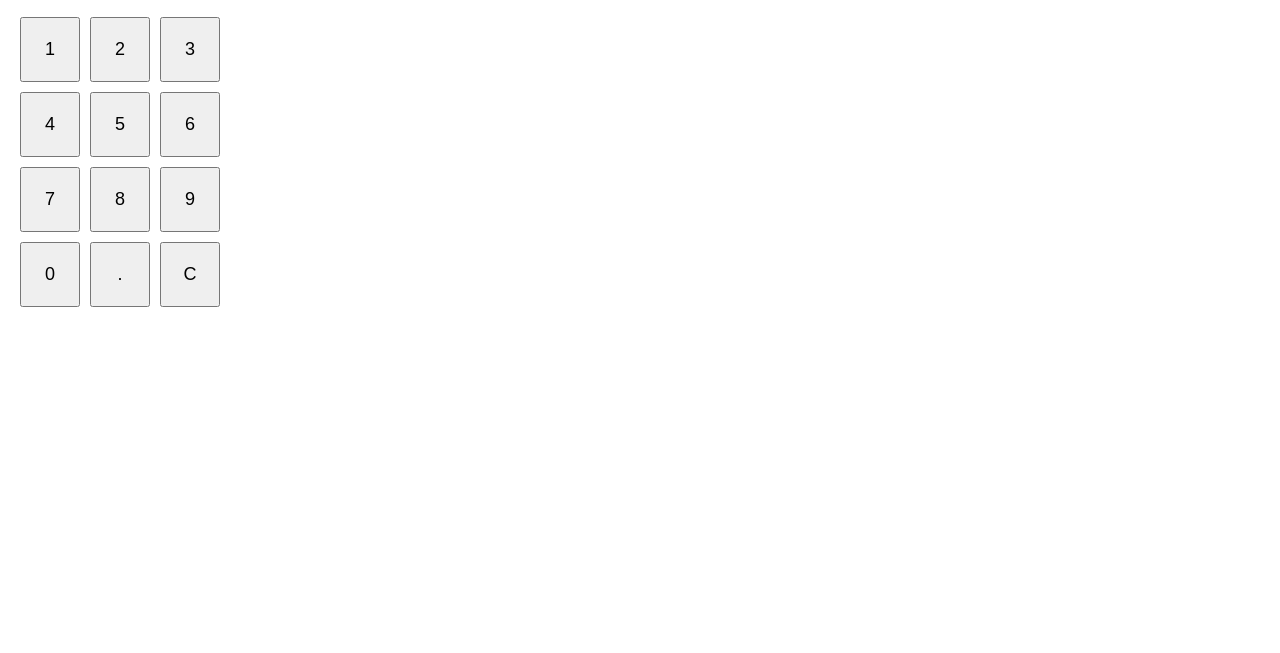
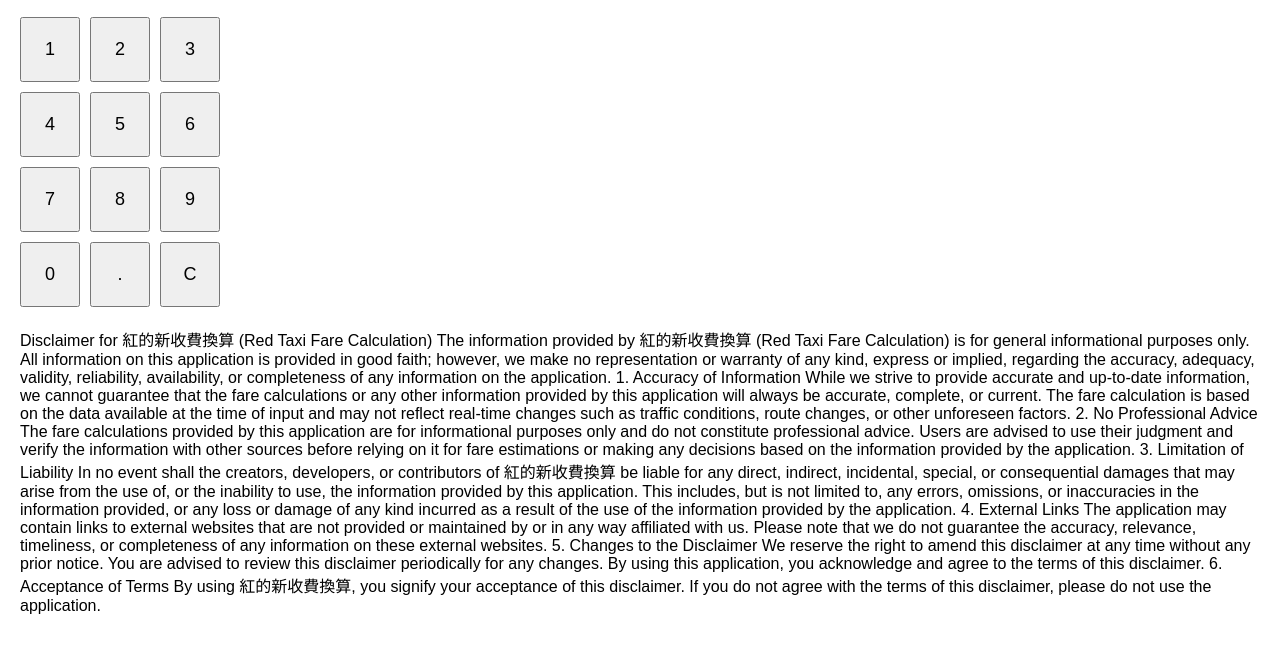
Before and after one commit to zacharylamhk/zacharylamhk.github.io, a plain HTML site: page red/index.html in a window 1280 px wide. Shown: the part 113-766 px from the top of the page. Drawn offline with Linux system fonts and the light colour scheme.

Commit message:
Update index.html

```diff
--- a/red/index.html
+++ b/red/index.html
@@ -1,6 +1,15 @@
 <!DOCTYPE html>
 <html lang="en">
 <head>
+    <!-- Google tag (gtag.js) -->
+    <script async src="https://www.googletagmanager.com/gtag/js?id=G-GRGGRR1CL9"></script>
+    <script>
+    window.dataLayer = window.dataLayer || [];
+    function gtag(){dataLayer.push(arguments);}
+    gtag('js', new Date());
+
+    gtag('config', 'G-GRGGRR1CL9');
+    </script>
     <meta charset="UTF-8">
     <meta name="viewport" content="width=device-width, initial-scale=1.0">
     <title>2024 的士新收費換算</title>
@@ -51,7 +60,35 @@
         <button onclick="appendKey('.')">.</button>
         <button onclick="clearInput()">C</button>
     </div>
+    <p>
+        Disclaimer for 紅的新收費換算 (Red Taxi Fare Calculation)
 
+        The information provided by 紅的新收費換算 (Red Taxi Fare Calculation) is for general informational purposes only. All information on this application is provided in good faith; however, we make no representation or warranty of any kind, express or implied, regarding the accuracy, adequacy, validity, reliability, availability, or completeness of any information on the application.
+
+        1. Accuracy of Information
+
+        While we strive to provide accurate and up-to-date information, we cannot guarantee that the fare calculations or any other information provided by this application will always be accurate, complete, or current. The fare calculation is based on the data available at the time of input and may not reflect real-time changes such as traffic conditions, route changes, or other unforeseen factors.
+
+        2. No Professional Advice
+
+        The fare calculations provided by this application are for informational purposes only and do not constitute professional advice. Users are advised to use their judgment and verify the information with other sources before relying on it for fare estimations or making any decisions based on the information provided by the application.
+
+        3. Limitation of Liability
+
+        In no event shall the creators, developers, or contributors of 紅的新收費換算 be liable for any direct, indirect, incidental, special, or consequential damages that may arise from the use of, or the inability to use, the information provided by this application. This includes, but is not limited to, any errors, omissions, or inaccuracies in the information provided, or any loss or damage of any kind incurred as a result of the use of the information provided by the application.
+
+        4. External Links
+
+        The application may contain links to external websites that are not provided or maintained by or in any way affiliated with us. Please note that we do not guarantee the accuracy, relevance, timeliness, or completeness of any information on these external websites.
+
+        5. Changes to the Disclaimer
+
+        We reserve the right to amend this disclaimer at any time without any prior notice. You are advised to review this disclaimer periodically for any changes. By using this application, you acknowledge and agree to the terms of this disclaimer.
+
+        6. Acceptance of Terms
+
+        By using 紅的新收費換算, you signify your acceptance of this disclaimer. If you do not agree with the terms of this disclaimer, please do not use the application.
+    </p>
 
     <script>
         const url = './redtaxi.json'; // Replace with the actual URL of your JSON file
```
